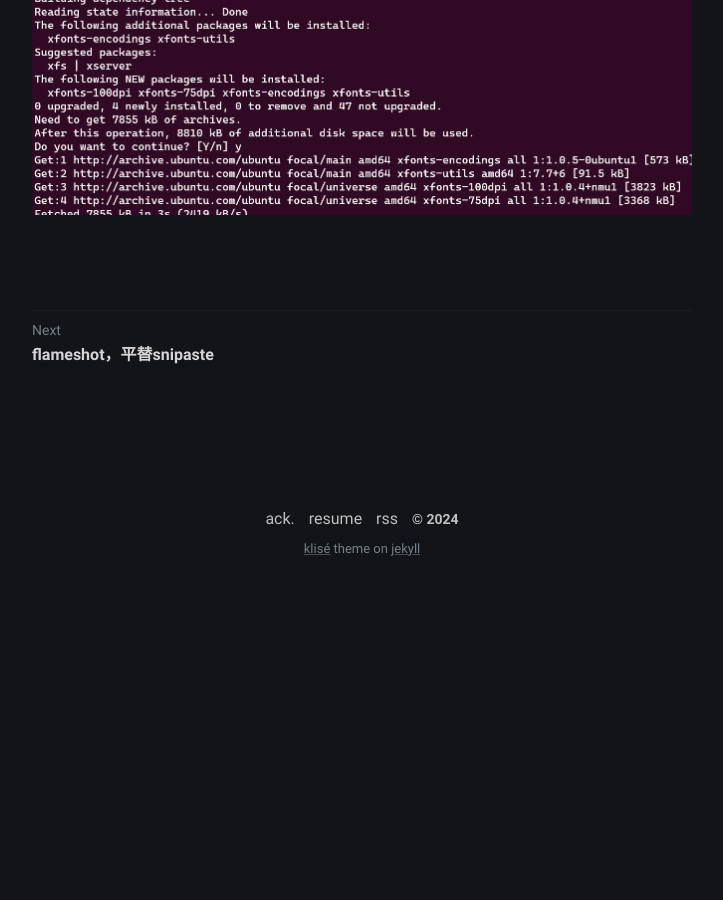
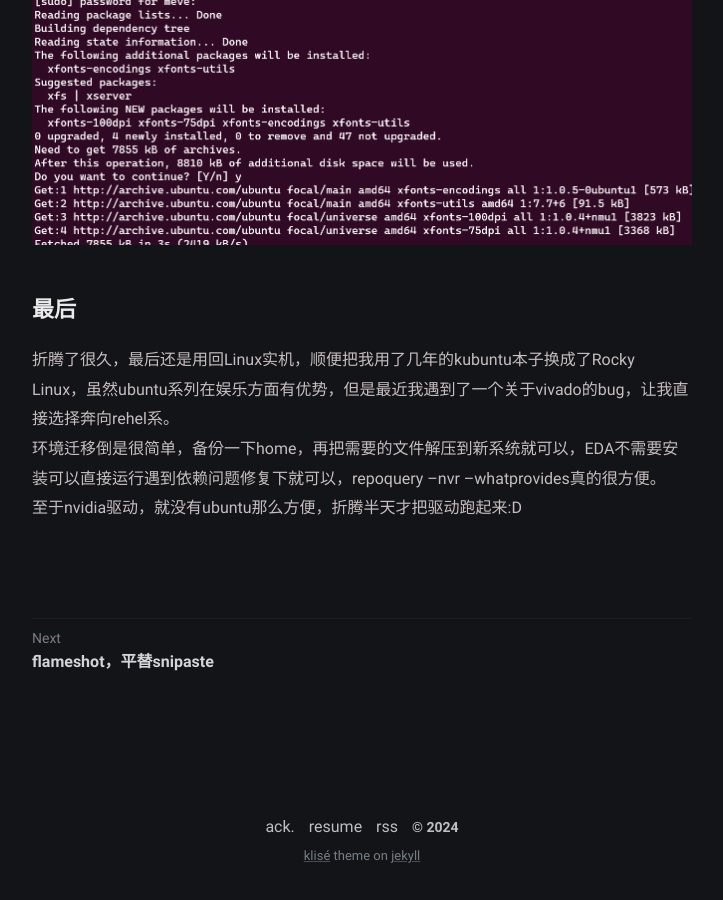
Before and after one commit to touchspeed/touchspeed.github.io, a Jekyll site: the page built from _posts/2024-05-07-ic-eda-on-windows-using-wsl/2024-05-07-ic-eda-on-windows-using-wsl.md, in a window 1280 px wide and 900 px high, scrolled down 11778 px. Shown: the whole window, without its empty margins (278-1001 px from the left). Built offline with Jekyll 4.4.1, drawn with Linux system fonts in a browser that asks for light colours; before the commit the page ends 12371 px from its top, so only the background shows below that; some of the changed text lies outside the part shown.

Commit message:
add text

```diff
--- a/_posts/2024-05-07-ic-eda-on-windows-using-wsl/2024-05-07-ic-eda-on-windows-using-wsl.md
+++ b/_posts/2024-05-07-ic-eda-on-windows-using-wsl/2024-05-07-ic-eda-on-windows-using-wsl.md
@@ -169,3 +169,9 @@ Virtuoso，过程比较乱，没有整理<br>
 ![alt text](https://raw.githubusercontent.com/touchspeed/touchspeed.github.io/main/_posts/2024-05-07-ic-eda-on-windows-using-wsl/image-15.png)<br>
 安装字体<br>
 ![alt text](https://raw.githubusercontent.com/touchspeed/touchspeed.github.io/main/_posts/2024-05-07-ic-eda-on-windows-using-wsl/image-16.png)<br>
+
+
+## 最后
+折腾了很久，最后还是用回Linux实机，顺便把我用了几年的kubuntu本子换成了Rocky Linux，虽然ubuntu系列在娱乐方面有优势，但是最近我遇到了一个关于vivado的bug，让我直接选择奔向rehel系。<br>
+环境迁移倒是很简单，备份一下home，再把需要的文件解压到新系统就可以，EDA不需要安装可以直接运行遇到依赖问题修复下就可以，repoquery --nvr --whatprovides真的很方便。<br>
+至于nvidia驱动，就没有ubuntu那么方便，折腾半天才把驱动跑起来:D
```
Also changed, not shown: other parts of _posts/2024-05-07-ic-eda-on-windows-using-wsl/2024-05-07-ic-eda-on-windows-using-wsl.md (+1 -1 lines), 3 other files.
